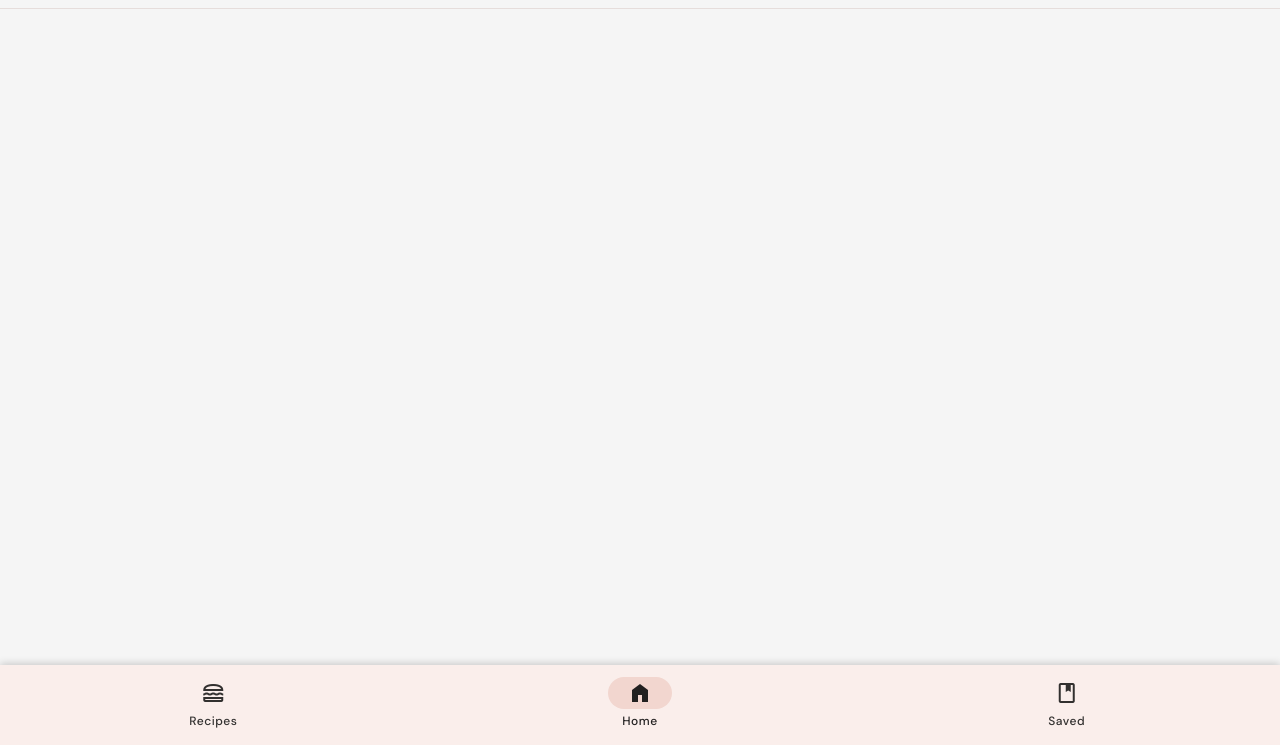
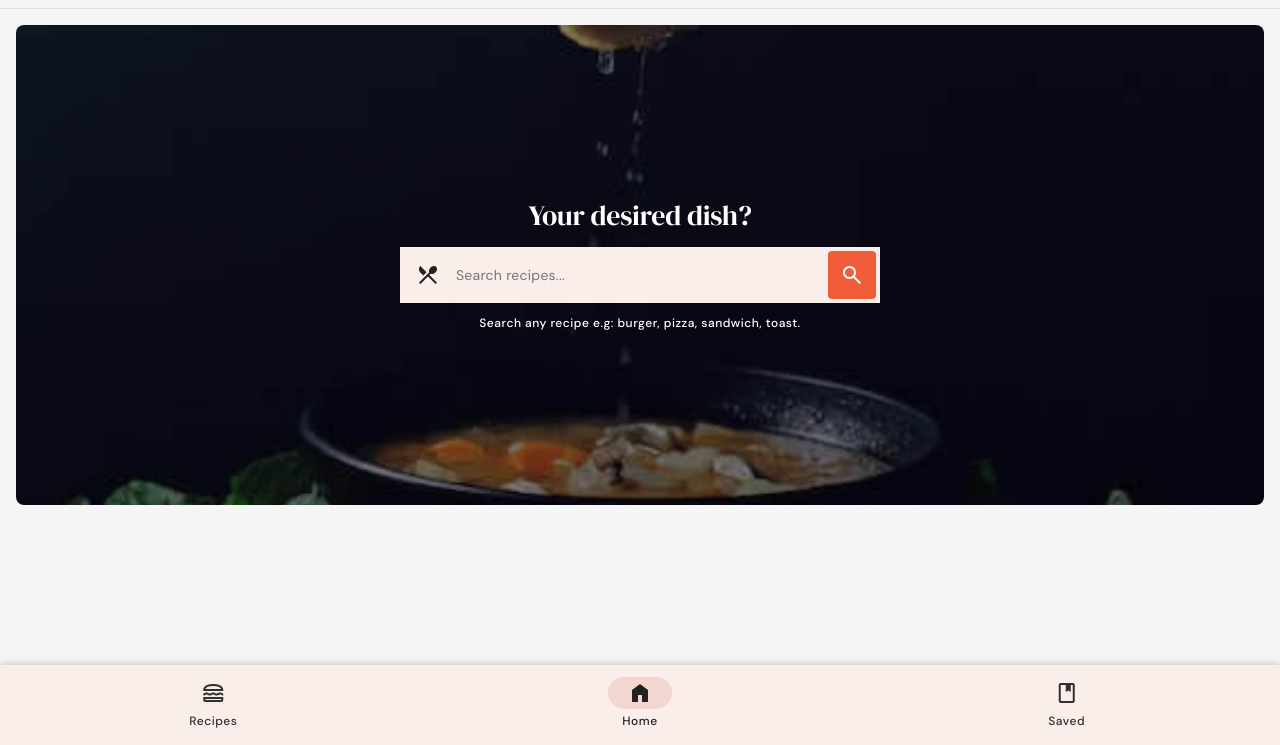
Before and after one commit to billalben/cook.io-recipe, a plain HTML site: page index.html in a window 1280 px wide. Shown: the part 55-800 px from the top of the page. Drawn offline with nearby package versions, Linux system fonts and the light colour scheme.

Commit message:
Home Page - Hero Section

```diff
--- a/assets/css/style.css
+++ b/assets/css/style.css
@@ -444,6 +444,77 @@ main {
 }
 
 /* ?=== #HERO === */
+.hero {
+  padding-inline: 16px;
+}
+.banner-card {
+  background-color: var(--image-background);
+  color: var(--white);
+  background-image: url("../images/hero-banner-small.jpg");
+  background-repeat: no-repeat;
+  background-position: center;
+  background-size: cover;
+  height: 480px;
+  display: grid;
+  grid-template-columns: 1fr;
+  place-content: center;
+  text-align: center;
+  padding-inline: 20px;
+  border-radius: var(--radius-8);
+  -webkit-border-radius: var(--radius-8);
+  -moz-border-radius: var(--radius-8);
+  -ms-border-radius: var(--radius-8);
+  -o-border-radius: var(--radius-8);
+}
+.hero .search-wrapper {
+  position: relative;
+  color: var(--on-background);
+  max-width: 480px;
+  width: 100%;
+  margin-inline: auto;
+  margin-block: 16px 12px;
+  overflow: hidden;
+}
+.hero .search-wrapper .leading-icon {
+  position: absolute;
+  top: 50%;
+  left: 16px;
+  transform: translateY(-50%);
+  -webkit-transform: translateY(-50%);
+  -moz-transform: translateY(-50%);
+  -ms-transform: translateY(-50%);
+  -o-transform: translateY(-50%);
+}
+.search-field {
+  height: 56px;
+  background-color: var(--primary-container);
+  padding-inline: 56px;
+  outline: none;
+}
+.search-submit {
+  position: absolute;
+  top: 4px;
+  right: 4px;
+  bottom: 4px;
+  width: 48px;
+  display: grid;
+  place-items: center;
+  background-color: var(--primary);
+  color: var(--white);
+  border-radius: var(--radius-4);
+  transition: var(--transition-short);
+  -webkit-border-radius: var(--radius-4);
+  -moz-border-radius: var(--radius-4);
+  -ms-border-radius: var(--radius-4);
+  -o-border-radius: var(--radius-4);
+  -webkit-transition: var(--transition-short);
+  -moz-transition: var(--transition-short);
+  -ms-transition: var(--transition-short);
+  -o-transition: var(--transition-short);
+}
+.search-submit:where(:hover, :focus-visible):not(:active) {
+  background-color: var(--primary-hover);
+}
 
 /* ?=== #TAB === */
 
--- a/index.html
+++ b/index.html
@@ -120,5 +120,40 @@
         </li>
       </ul>
     </nav>
+
+    <main>
+      <article>
+        <!-- * Hero -->
+        <section class="hero" aria-label="banner">
+          <div class="banner-card">
+            <h1 class="display-large">Your desired dish?</h1>
+            <div class="search-wrapper" data-search-form>
+              <span
+                class="material-symbols-outlined leading-icon"
+                aria-hidden="true"
+              >
+                local_dining
+              </span>
+              <input
+                type="search"
+                name="search"
+                aria-label="Search recipes"
+                placeholder="Search recipes..."
+                class="search-field body-medium"
+                data-search-field
+              />
+              <button class="search-submit" aria-label="Submit" data-search-btn>
+                <span class="material-symbols-outlined" aria-hidden="true">
+                  search
+                </span>
+              </button>
+            </div>
+            <p class="label-medium">
+              Search any recipe e.g: burger, pizza, sandwich, toast.
+            </p>
+          </div>
+        </section>
+      </article>
+    </main>
   </body>
 </html>
```
